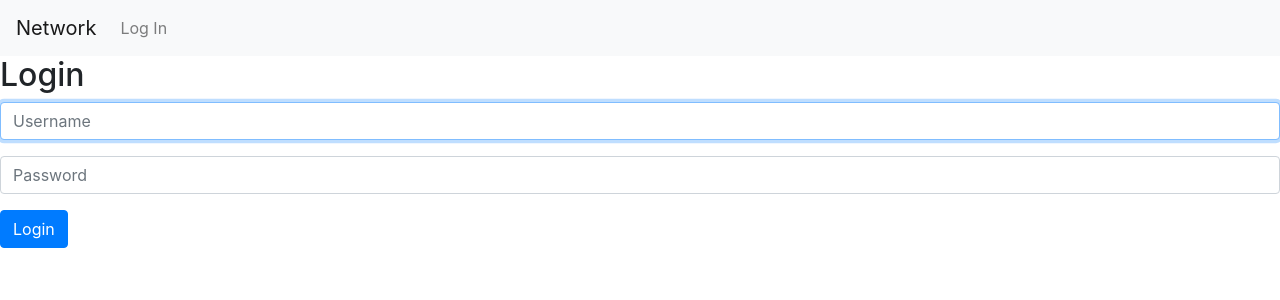
After one commit to juusoviita/cs50w_finalproject, a Django app: page /login in a window 1280 px wide. The commit adds this page. Shown: the top 300 px of the page. Run offline with Django 3.2, Linux system fonts and the light colour scheme; some libraries are stand-ins or nearby versions.

Commit message:
started work on structure

```diff
--- a/finalproject/urls.py
+++ b/finalproject/urls.py
@@ -18,5 +18,5 @@ from django.urls import include, path
 
 urlpatterns = [
     path('admin/', admin.site.urls),
-    path('workably/', include('workably.urls'))
+    path('', include('workably.urls'))
 ]
--- /dev/null
+++ b/workably/templates/workably/layout.html
@@ -0,0 +1,49 @@
+{% load static %}
+
+<!DOCTYPE html>
+<html lang="en">
+
+<head>
+  <title>{% block title %}Social Network{% endblock %}</title>
+  <link rel="stylesheet" href="https://stackpath.bootstrapcdn.com/bootstrap/4.4.1/css/bootstrap.min.css"
+    integrity="sha384-Vkoo8x4CGsO3+Hhxv8T/Q5PaXtkKtu6ug5TOeNV6gBiFeWPGFN9MuhOf23Q9Ifjh" crossorigin="anonymous">
+  <link href="{% static 'network/styles.css' %}" rel="stylesheet">
+</head>
+
+<body>
+  <nav class="navbar navbar-expand-lg navbar-light bg-light">
+    <a id="network" class="navbar-brand" href="{% url 'index' %}">Network</a>
+
+    <div>
+      <ul class="navbar-nav mr-auto">
+        {% if user.is_authenticated %}
+        <li class="nav-item">
+          <a id="profile" class="nav-link" href="#"><strong id="username">{{ user.username }}</strong></a>
+        </li>
+        {% endif %}
+        {% if user.is_authenticated %}
+        <li class="nav-item">
+          <a id="following" class="nav-link" href="#">Following</a>
+        </li>
+        <li class="nav-item">
+          <a class="nav-link" href="{% url 'logout' %}">Log Out</a>
+        </li>
+        {% else %}
+        <li class="nav-item">
+          <a class="nav-link" href="{% url 'login' %}">Log In</a>
+        </li>
+        {% endif %}
+      </ul>
+    </div>
+  </nav>
+
+  <div class="body">
+    {% block body %}
+    {% endblock %}
+    {% block script %}
+    <script src="{% static 'workably/workably.js' %}"></script>
+    {% endblock %}
+  </div>
+</body>
+
+</html>
--- /dev/null
+++ b/workably/templates/workably/login.html
@@ -0,0 +1,22 @@
+{% extends "workably/layout.html" %}
+
+{% block body %}
+
+<h2>Login</h2>
+
+{% if message %}
+<div>{{ message }}</div>
+{% endif %}
+
+<form action="{% url 'login' %}" method="post">
+  {% csrf_token %}
+  <div class="form-group">
+    <input autofocus class="form-control" type="text" name="username" placeholder="Username">
+  </div>
+  <div class="form-group">
+    <input class="form-control" type="password" name="password" placeholder="Password">
+  </div>
+  <input class="btn btn-primary" type="submit" value="Login">
+</form>
+
+{% endblock %}
--- a/workably/urls.py
+++ b/workably/urls.py
@@ -2,5 +2,7 @@ from django.urls import path
 from . import views
 
 urlpatterns = [
-    path("", views.index, name="index")
+    path("", views.index, name="index"),
+    path("login", views.login_view, name="login"),
+    path("logout", views.logout_view, name="logout")
 ]
--- a/workably/views.py
+++ b/workably/views.py
@@ -1,8 +1,42 @@
 from django.shortcuts import render
-from django.http import HttpResponse
+from django.http import HttpResponse, HttpResponseRedirect, JsonResponse
+from django.contrib.auth import authenticate, login, logout
+from django.contrib.auth.decorators import login_required
+from django.db import IntegrityError
+from django.urls import reverse
+
+import json
+
+# from .models import which ever models have been created
 
 # Create your views here.
 
 
 def index(request):
-    return HttpResponse("Hello, world!")
+    return render(request, "workably/index.html")
+
+
+def login_view(request):
+    if request.method == "POST":
+
+        # Attempt to sign user in
+        username = request.POST["username"]
+        password = request.POST["password"]
+        user = authenticate(request, username=username, password=password)
+
+        # Check if authentication successful
+        if user is not None:
+            login(request, user)
+            return HttpResponseRedirect(reverse("index"))
+        else:
+            return render(request, "workably/login.html", {
+                "message": "Invalid username and/or password."
+            })
+    else:
+        return render(request, "workably/login.html")
+
+
+def logout_view(request):
+    # insert a change here
+    logout(request)
+    return HttpResponseRedirect(reverse("index"))
```
Also changed, not shown: workably/templates/workably/index.html (+5 -13 lines), workably/static/workably/styles.css (added), workably/static/workably/workably.js (added).
